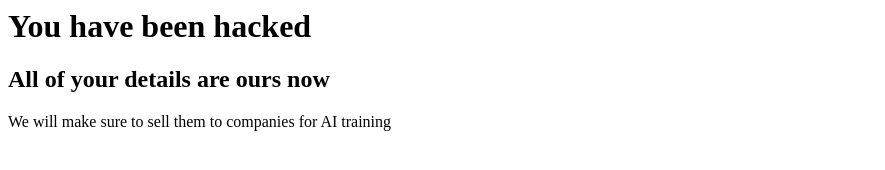
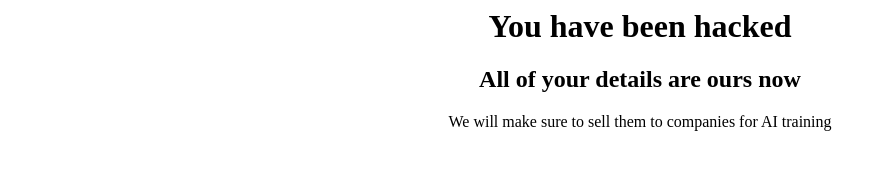
Before and after one commit to Aishalpaca/Hacked, a plain HTML site: page Index.html in a window 1280 px wide. Shown: the whole page, without its empty margins (0-885 px from the left). Drawn offline with Linux system fonts and the light colour scheme.

Commit message:
Update Index.html

```diff
--- a/Index.html
+++ b/Index.html
@@ -1,3 +1,19 @@
+<body>
+
 <h1>You have been hacked</h1>
 <h2>All of your details are ours now</h2>
 <p>We will make sure to sell them to companies for AI training</p>
+<style>
+h1 {
+  text-align:center;
+}
+h2 {
+  text-align:center;
+}
+p {
+  text-align:center;
+}
+
+</style>
+
+</body>
```
